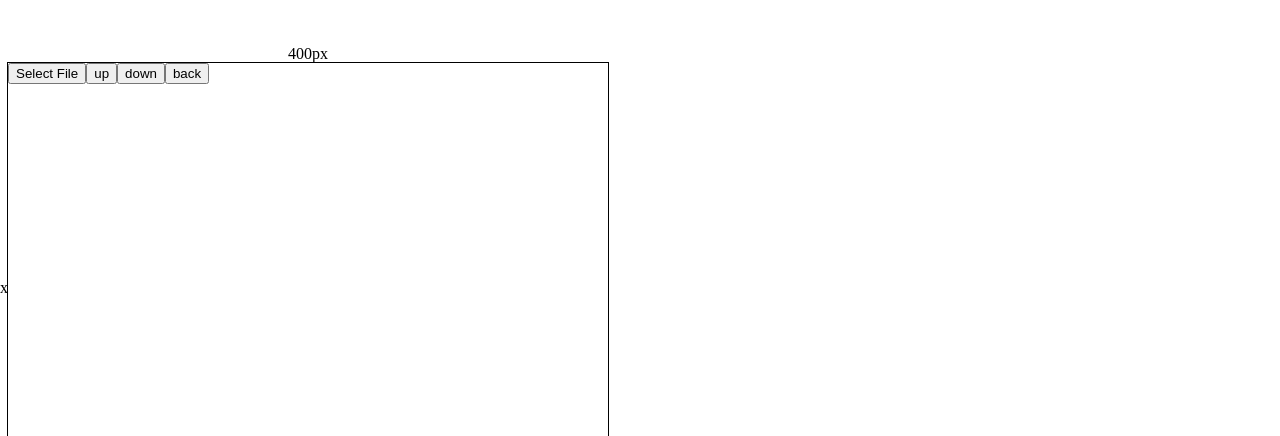
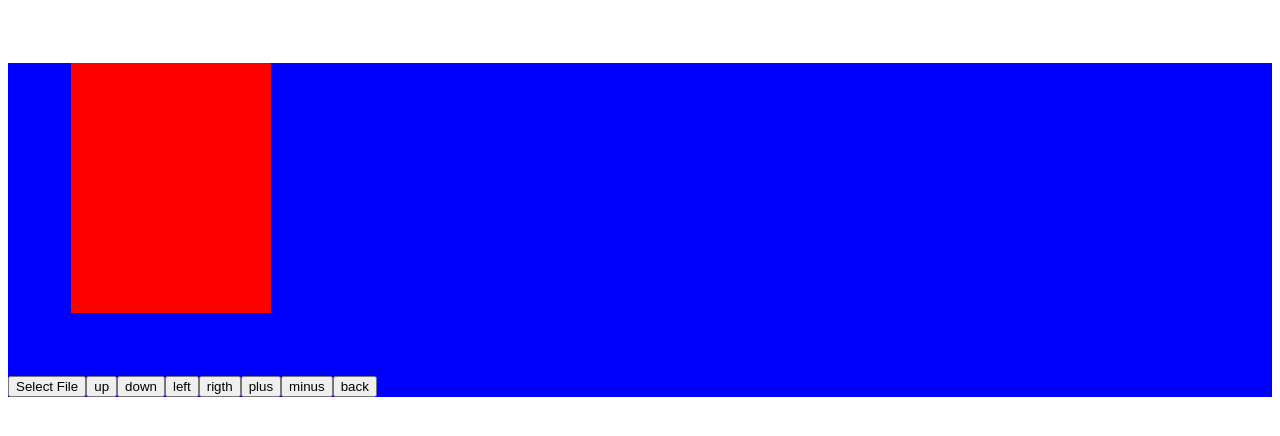
Before and after one commit to Ilia898/Angular-SASS-project-page-banners, an Angular app in the folder pagesandparts/: page / in a window 1280 px wide. Shown: the top 436 px of the page. Built offline with nearby package versions, Linux system fonts and the light colour scheme.

Commit message:
14.03.23-1

```diff
--- a/pagesandparts/src/app/app.component.html
+++ b/pagesandparts/src/app/app.component.html
@@ -5,10 +5,9 @@
 <!-- <app-img-cropper></app-img-cropper> -->
 
 <div class="box-container">
-  <span>400px</span>
-  <span>250px</span>
-  <app-test [width]="400" [height]="250" [left]="0" [top]="0"></app-test>
+  <app-test  [width]="200" [height]="250" [left]="0" [top]="0"></app-test>
 </div>
 
 
+
 <!-- <app-cropper-test></app-cropper-test> -->
--- a/pagesandparts/src/app/app.component.scss
+++ b/pagesandparts/src/app/app.component.scss
@@ -1,19 +1,4 @@
 .box-container {
-  position: relative;
-  width: 600px;
-  height: 450px;
   margin-top: 5%;
-  outline: 1px solid black;
-
-  span:first-of-type {
-      position: absolute;
-      left: 50%;
-      transform: translate3d(-50%, -100%, 0);
-  }
-
-  span:nth-of-type(2) {
-      position: absolute;
-      top: 50%;
-      transform: translate3d(-100%, -50%, 0);
-  }
+  background: blue;
 }
--- a/pagesandparts/src/app/app.component.ts
+++ b/pagesandparts/src/app/app.component.ts
@@ -1,4 +1,4 @@
-import { Component } from '@angular/core';
+import { Component, Input } from '@angular/core';
 
 @Component({
   selector: 'app-root',
@@ -6,7 +6,8 @@ import { Component } from '@angular/core';
   styleUrls: ['./app.component.scss']
 })
 export class AppComponent {
-  title = 'banner-inhalt';
-
+  title(title: any) {
+    throw new Error('Method not implemented.');
+  }
 
 }
--- a/pagesandparts/src/app/test/test.component.html
+++ b/pagesandparts/src/app/test/test.component.html
@@ -1,12 +1,21 @@
-<div #box class="resizable-draggable">
+
+
+  <div #box class="resizable-draggable"
+  [style.width.px]="width"
+  [style.height.px]="height">
+
     <div *ngIf="imageSrc" class="image-div"
     [style.width.px]="width"
     [style.height.px]="height"
+
+
+    ><img [src]="imageSrc"
+    [style.width.%]="widthA"
+    [style.height.auto]="heightA"
     [style.transform]="'translate3d('+ left + 'px,' + top + 'px,' + '0px)'"
     [class.active]="status === 1 || status === 2"
     (mousedown)="setStatus($event, 2)"
-    (window:mouseup)="setStatus($event, 0)"
-    ><img [src]="imageSrc"></div>
+    (window:mouseup)="setStatus($event, 0)"></div>
 </div>
 
 <input #_fileInput type="file" (change)="onFileSelected($event)" accept="image/*" hidden>
@@ -14,6 +23,11 @@
 <button  (click)="_fileInput.click()">
   Select File
 </button>
- <button (click)="btnUp()">up</button>
- <button (click)="btnDown()">down</button>
- <button (click)="btnBack()">back</button>
+
+<button (click)="btnUp()">up</button>
+<button (click)="btnDown()">down</button>
+<button (click)="btnLeft()">left</button>
+<button (click)="btnRight()">rigth</button>
+<button (click)="btnPlus()">plus</button>
+<button (click)="btnMinus()">minus</button>
+<button (click)="btnBack()">back</button>
--- a/pagesandparts/src/app/test/test.component.scss
+++ b/pagesandparts/src/app/test/test.component.scss
@@ -1,4 +1,8 @@
+
 .resizable-draggable {
+  margin: 5%;
+    overflow: hidden;
+    background: red;
 
 
   &:hover {
@@ -26,12 +30,15 @@
     width: 100%;
     height: auto;
 
-    img{
-      max-width: 100%;
-      max-height: 100%;
-    }
-  }
+  //   img{
+  //     max-width: 100%;
+  //     max-height: 100%;
+  //   }
+   }
 }
+
+
+
 
 // .resize-action {
 //   position: absolute;
--- a/pagesandparts/src/app/test/test.component.ts
+++ b/pagesandparts/src/app/test/test.component.ts
@@ -1,4 +1,4 @@
-import { Component, OnInit, Input, ViewChild, ElementRef, AfterViewInit, HostListener } from '@angular/core';
+import { Component, OnInit, Input, ViewChild, ElementRef, AfterViewInit, HostListener, Output, EventEmitter } from '@angular/core';
 
 const enum Status {
   OFF = 0,
@@ -25,6 +25,8 @@ export class TestComponent implements OnInit, AfterViewInit {
   private mouseClick!: {x: number, y: number, left: number, top: number}
 
   imageSrc: string = '';
+  widthA = 100;
+  heightA = '';
 
   onFileSelected(event: any) {
     const file = event.target.files[0];
@@ -100,17 +102,33 @@ export class TestComponent implements OnInit, AfterViewInit {
   // }
 
   btnBack(){
-    this.imageSrc;
+    this.widthA = 100;
+    this.top = 0;
+    this.left = 0;
+  }
+
+  btnPlus(){
+    this.widthA = this.widthA + 10;
+    this.heightA = this.heightA + 10;
+    console.log(this.widthA)
+    console.log(this.width)
+  }
+
+  btnMinus(){
+    this.widthA = this.widthA - 10;
   }
 
   btnUp(){
-    this.width = this.width + 10;
-    this.height = this.height + 10;
+    this.top = this.top - 1;
   }
-
   btnDown(){
-    this.width = this.width - 10;
-    this.height = this.height - 10;
+    this.top = this.top + 1;
+  }
+  btnLeft(){
+    this.left = this.left - 1;
+  }
+  btnRight(){
+    this.left = this.left + 1;
   }
 
 
@@ -118,4 +136,9 @@ export class TestComponent implements OnInit, AfterViewInit {
 
 
 
+
+
+
+
+
 }
```
